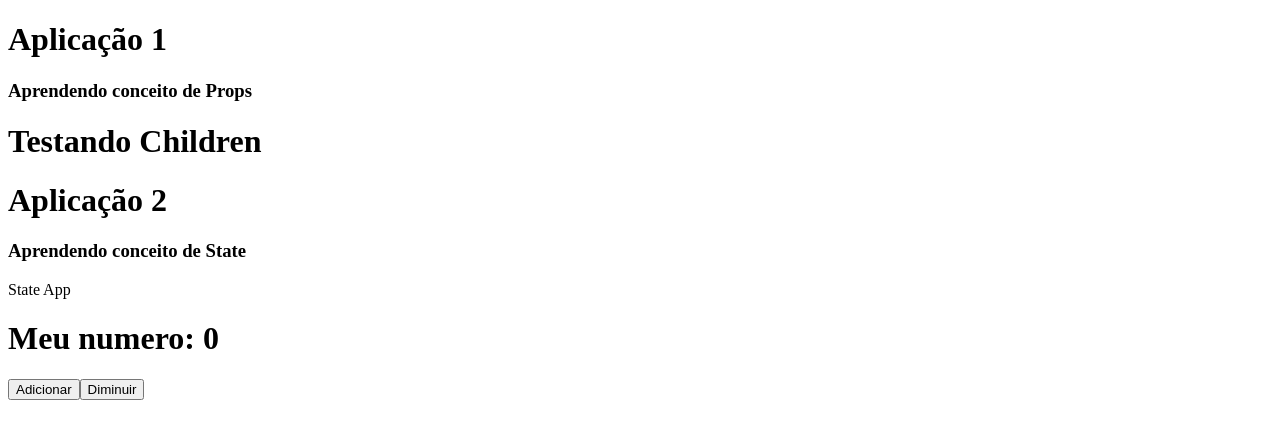
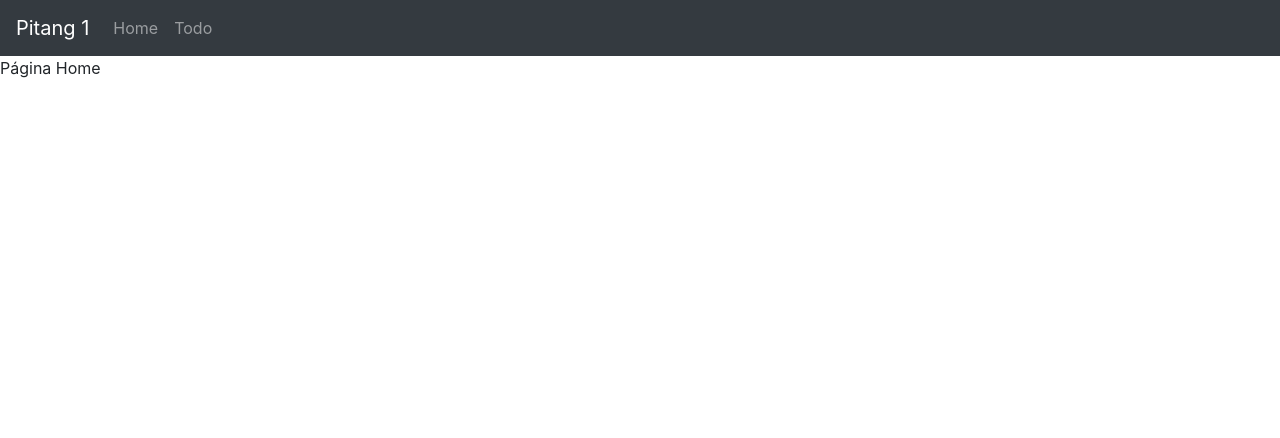
Before and after one commit to kevenleone/pit-01, a React (Create React App) app: page / in a window 1280 px wide. Shown: the top 438 px of the page. Built offline with nearby package versions, Linux system fonts and the light colour scheme.

Commit message:
Add Bootstrap and React Router Dom Package

```diff
--- a/package.json
+++ b/package.json
@@ -6,8 +6,11 @@
     "@testing-library/jest-dom": "^5.11.4",
     "@testing-library/react": "^11.1.0",
     "@testing-library/user-event": "^12.1.10",
+    "bootstrap": "^4.6.0",
     "react": "^17.0.1",
+    "react-bootstrap": "^1.5.0",
     "react-dom": "^17.0.1",
+    "react-router-dom": "^5.2.0",
     "react-scripts": "4.0.2",
     "web-vitals": "^1.0.1"
   },
--- a/src/App.jsx
+++ b/src/App.jsx
@@ -1,37 +1,13 @@
-import React, { useState } from 'react';
-import Header from './components/Header';
-import Button from './components/Button';
+import React from 'react';
 
-const App = () => {
-  const [contador, setContador] = useState(0);
+import Navbar from './components/Navbar';
+import Routes from './routes';
 
-  return (
-    <div className="App">
-      <Header title="Aplicação 1" subtitle="Aprendendo conceito de Props">
-        <h1>Testando Children</h1>
-      </Header>
-
-      <Header title="Aplicação 2" subtitle="Aprendendo conceito de State">
-        State App
-      </Header>
-
-      <h1>
-        {`Meu numero: ${contador}`}
-      </h1>
-      <Button
-        onClick={() => setContador(contador + 1)}
-        type="button"
-      >
-        Adicionar
-      </Button>
-      <Button
-        onClick={() => setContador(contador - 1)}
-        type="button"
-      >
-        Diminuir
-      </Button>
-    </div>
-  );
-};
+const App = () => (
+  <div className="App">
+    <Navbar />
+    <Routes />
+  </div>
+);
 
 export default App;
--- a/src/components/Header/index.jsx
+++ b/src/components/Header/index.jsx
@@ -1,8 +1,10 @@
 import React from 'react';
 
-export default function Header({ title, subtitle, children }) {
+export default function Header({
+  title, subtitle, children, ...otherProps
+}) {
   return (
-    <div>
+    <div style={otherProps.style}>
       <h1>{title}</h1>
       <h3>{subtitle}</h3>
       <p>
--- /dev/null
+++ b/src/components/Navbar/index.jsx
@@ -0,0 +1,17 @@
+import React from 'react';
+import { Navbar, Nav } from 'react-bootstrap';
+
+export default function Header() {
+  return (
+    <Navbar bg="dark" variant="dark" expand="lg">
+      <Navbar.Brand href="#home">Pitang 1</Navbar.Brand>
+      <Navbar.Toggle aria-controls="basic-navbar-nav" />
+      <Navbar.Collapse id="basic-navbar-nav">
+        <Nav className="mr-auto">
+          <Nav.Link href="/">Home</Nav.Link>
+          <Nav.Link href="/todo">Todo</Nav.Link>
+        </Nav>
+      </Navbar.Collapse>
+    </Navbar>
+  );
+}
--- a/src/index.jsx
+++ b/src/index.jsx
@@ -1,6 +1,7 @@
 import React from 'react';
 import ReactDOM from 'react-dom';
 import App from './App';
+import 'bootstrap/dist/css/bootstrap.min.css';
 
 ReactDOM.render(
   <React.StrictMode>
--- /dev/null
+++ b/src/pages/Home/index.jsx
@@ -0,0 +1,9 @@
+import React from 'react';
+
+export default function index() {
+  return (
+    <div>
+      Página Home
+    </div>
+  );
+}
--- /dev/null
+++ b/src/pages/Todo/index.jsx
@@ -0,0 +1,9 @@
+import React from 'react';
+
+export default function index() {
+  return (
+    <div>
+      Página Todo 123
+    </div>
+  );
+}
--- /dev/null
+++ b/src/routes.jsx
@@ -0,0 +1,27 @@
+import React from 'react';
+import { BrowserRouter, Switch, Route } from 'react-router-dom';
+
+import Home from './pages/Home';
+import Todo from './pages/Todo';
+
+const routes = [{
+  component: Home,
+  name: 'Home',
+  path: '/',
+}, {
+  component: Todo,
+  name: 'Todo Task',
+  path: '/todo',
+}];
+
+const Routes = () => (
+  <BrowserRouter>
+    <Switch>
+      {routes.map(({ path, component }) => (
+        <Route exact key={path} path={path} component={component} />
+      ))}
+    </Switch>
+  </BrowserRouter>
+);
+
+export default Routes;
```
Also changed, not shown: 1 other file (tests, documents, lock files or other folders).
